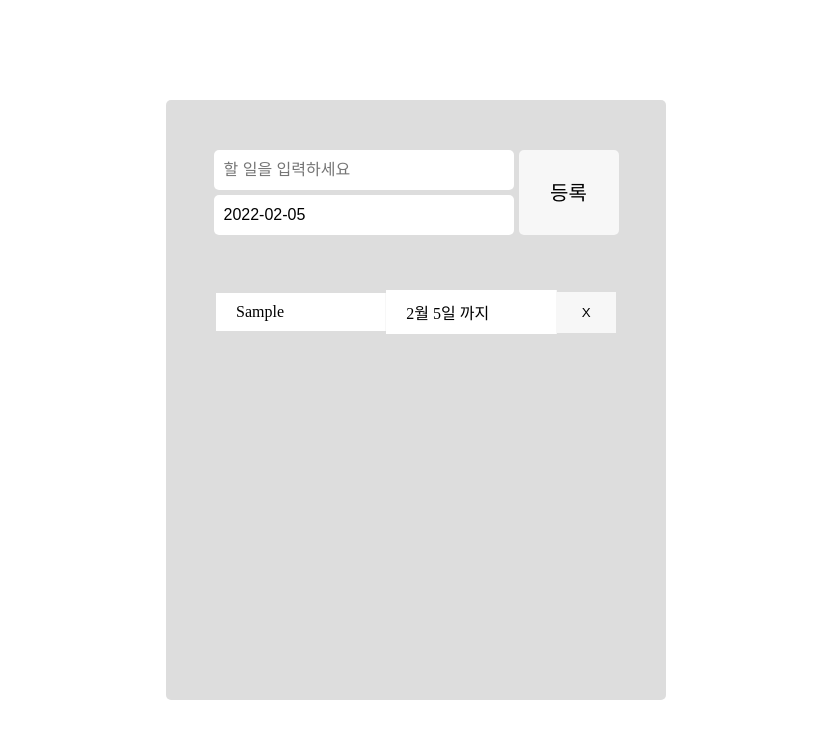
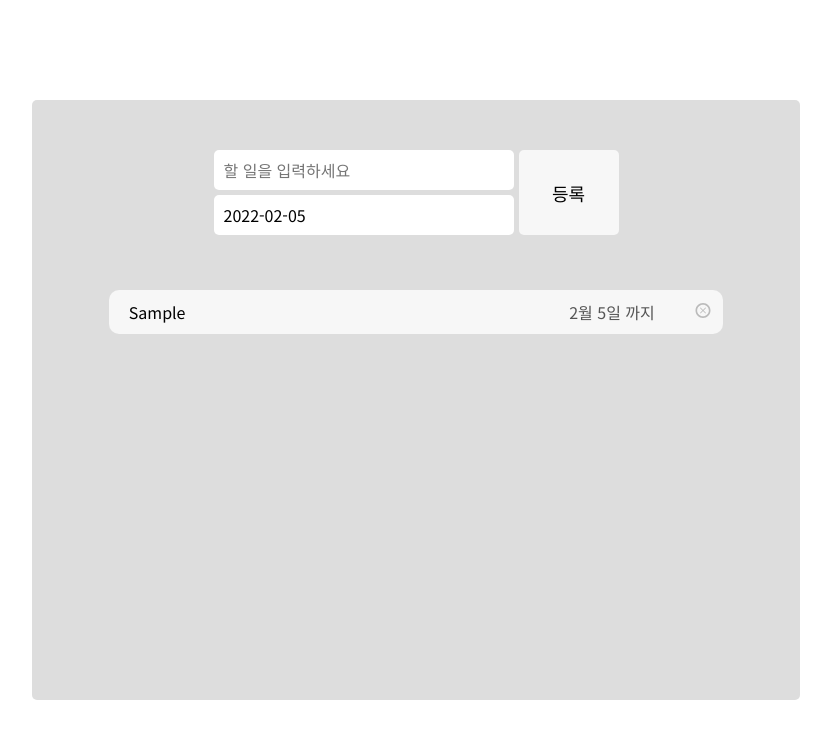
Before and after one commit to suyeon-hong/todolist_ts, a React (Create React App) app: page / in a window 1280 px wide. Both pictures are taken after typing "Sample" into the empty fields and a click on the button "등록". Shown: the top 738 px of the page, without its empty margins (224-1055 px from the left). Built offline with nearby package versions, Linux system fonts and the light colour scheme.

Commit message:
:lipstick: UI: 스타일 수정

```diff
--- a/src/App.css
+++ b/src/App.css
@@ -19,6 +19,7 @@ button,
 input {
 	border: none;
 	border-radius: 5px;
+	font-family: inherit;
 }
 
 input:focus,
@@ -32,10 +33,17 @@ body {
 	display: flex;
 	justify-content: center;
 	align-items: center;
+	font-family: "Noto Sans KR", sans-serif;
+	-webkit-touch-callout: none;
+	-webkit-user-select: none;
+	-khtml-user-select: none;
+	-moz-user-select: none;
+	-ms-user-select: none;
+	user-select: none;
 }
 
 .todoContainer {
-	width: 500px;
+	width: 60vw;
 	height: 600px;
 	background: #ddd;
 	border-radius: 5px;
@@ -54,50 +62,68 @@ input {
 	width: 300px;
 	height: 40px;
 	padding: 0 10px;
-	font: 16px/40px "arial";
+	font-size: 16px;
+	line-height: 40px;
 	margin-bottom: 5px;
 }
 
-.userInput button {
+.userInput .addBtn {
 	width: 100px;
 	margin-left: 5px;
 	margin-bottom: 5px;
-	font: 20px/1 "arial";
+	font-size: 18px;
 	background: #f7f7f7;
 }
 
-.userInput button:hover {
-	background: lightgrey;
+.userInput .addBtn:hover {
+	background: #fff;
 }
 
 .todolistContainer {
 	width: 80%;
 	height: 60%;
 	overflow-y: auto;
+	border-radius: 5px;
+	-ms-overflow-style: none;
+	scrollbar-width: none;
+}
+
+.todolistContainer::-webkit-scrollbar {
+	display: none;
 }
 
 .todolistContainer li {
 	display: flex;
 	justify-content: space-between;
 	align-items: center;
-	margin-bottom: 2px;
+	border-radius: 10px;
+	background: #f7f7f7;
+	position: relative;
+	padding-right: 30px;
+	margin-bottom: 5px;
 }
 
 .todolistContainer span {
-	flex: 2;
-	background: #fff;
+	height: 100%;
 	padding: 10px 20px;
-	border-right: 1px solid #f7f7f7;
 }
 
-.todolistContainer button {
-	flex: 0.3;
-	background: #f7f7f7;
-	border-radius: 0;
-	border: none;
-	padding: 13px 20px;
+.todolistContainer span:last-of-type {
+	min-width: 144px;
+	color: #555;
 }
 
-.todolistContainer button:hover {
-	background: lightgrey;
+.todolistContainer .deleteBtn {
+	position: absolute;
+	top: 50%;
+	right: 10px;
+	font-size: 20px;
+	color: #bbb;
+	transform: translateY(-50%);
+	transition: 0.4s ease;
 }
+
+.todolistContainer .deleteBtn:hover {
+	color: tomato;
+	transform: translateY(-50%) scale(1.1);
+}
--- a/src/App.tsx
+++ b/src/App.tsx
@@ -14,7 +14,7 @@ const TODOS = "todos";
 const App = () => {
 	const nextId = useRef(0);
 	const [input, setInput] = useState<string>("");
-	const [todoList, setTodoList] = useState<IList[]>([]);
+	const [todoList, setTodoList] = useState<List[]>([]);
 	const [deadline, setDeadline] = useState<Date | null>(new Date());
 
 	registerLocale("ko", ko);
--- a/src/components/Todo.tsx
+++ b/src/components/Todo.tsx
@@ -1,5 +1,6 @@
 import React from "react";
 import { List } from "../interface";
+import { TiDeleteOutline } from "react-icons/ti";
 
 interface Props {
 	list: List;
@@ -12,7 +13,7 @@ const Todo = ({ list, removeTodo }: Props) => {
 			<span>{list.task}</span>
 			<span>{list.deadline}</span>
 			<button className="deleteBtn" onClick={() => removeTodo(list.id)}>
-				X
+				<TiDeleteOutline />
 			</button>
 		</li>
 	);
```
